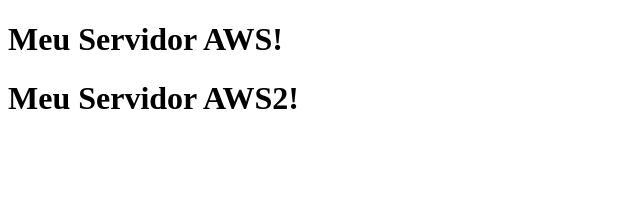
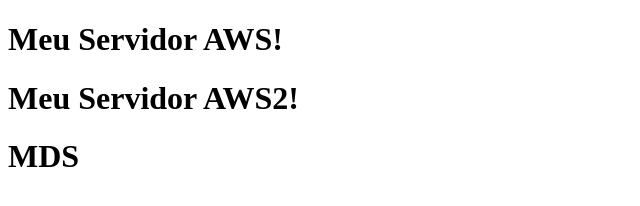
Before and after one commit to ThiagoSenac/projeto-AWS, a plain HTML site: page index.html in a window 1280 px wide. Shown: the whole page, without its empty margins (0-640 px from the left). Drawn offline with Linux system fonts and the light colour scheme.

Commit message:
dasdas dasdas

```diff
--- a/index.html
+++ b/index.html
@@ -8,5 +8,6 @@
 <body>
     <h1>Meu Servidor AWS!</h1>
     <h1>Meu Servidor AWS2!</h1>
+    <h1>MDS</h1>
 </body>
 </html>
```
